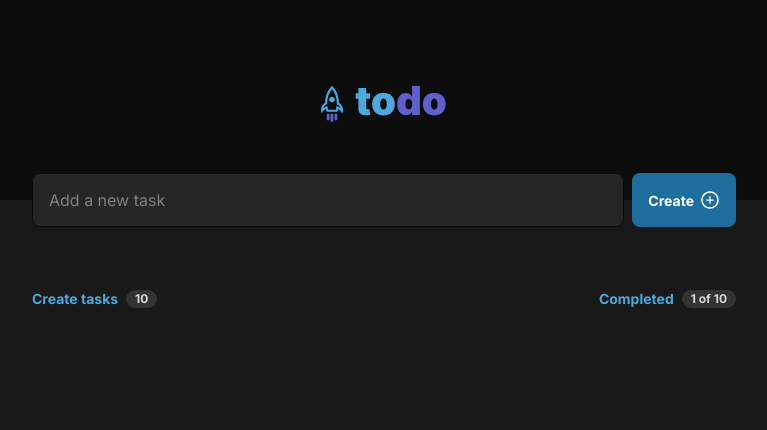
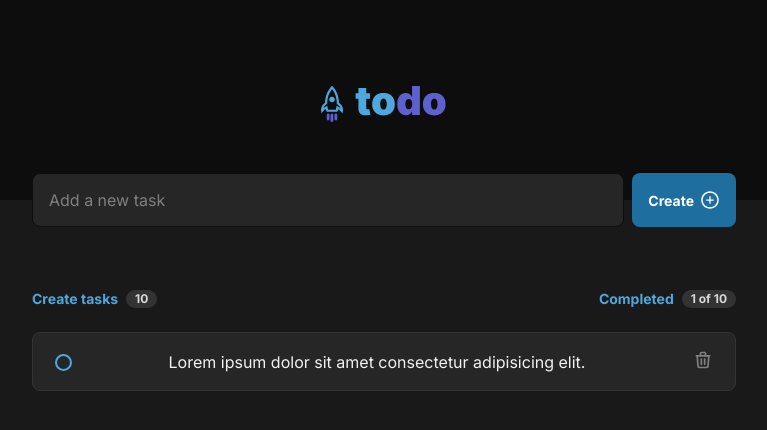
Before and after one commit to Robson-Carvalho/todo-list, a React (Vite) app: page / in a window 1280 px wide. Shown: the top 430 px of the page, without its empty margins (256-1023 px from the left). Built offline with nearby package versions, Linux system fonts and the light colour scheme.

Commit message:
:package: added task component

```diff
--- /dev/null
+++ b/src/components/Task/index.jsx
@@ -0,0 +1,20 @@
+import { Container, CheckContainer, DeleteButton } from './styles'
+import { TbTrash } from 'react-icons/tb'
+
+export const Task = () => {
+  return (
+    <>
+      <Container>
+        <CheckContainer>
+          <div />
+        </CheckContainer>
+
+        <p>Lorem ipsum dolor sit amet consectetur adipisicing elit.</p>
+
+        <DeleteButton>
+          <TbTrash size={20} />
+        </DeleteButton>
+      </Container>
+    </>
+  )
+}
--- /dev/null
+++ b/src/components/Task/styles.jsx
@@ -0,0 +1,51 @@
+import styled from 'styled-components'
+
+export const Container = styled.div`
+  width: 100%;
+  background: #262626;
+  border: 1px solid #333333;
+  padding: 16px;
+  border-radius: 8px;
+  display: flex;
+  align-items: center;
+  justify-content: space-between;
+  gap: 12px;
+`
+
+export const CheckContainer = styled.button`
+  width: 18px;
+  height: 18px;
+  background: none;
+  border: none;
+
+  div {
+    width: 17.45px;
+    height: 17.45px;
+    border-radius: 999px;
+    border: 2px solid #4EA8DE;
+    cursor: pointer;
+    transition: outline .02s;
+
+    &:hover{
+      outline: 2px solid rgba(255, 255, 255, 0.3);
+    }
+  }
+
+  svg {
+    width: 100%;
+    height: 100%;
+    color: #5E60CE;
+  }
+`
+
+export const DeleteButton = styled.button`
+  background: none;
+  border: none;
+  color: #808080;
+  cursor: pointer;
+  transition: color .2s;
+
+  &:hover{
+    color: #4EA8DE;
+  }
+`
--- a/src/components/Tasks/index.jsx
+++ b/src/components/Tasks/index.jsx
@@ -1,4 +1,5 @@
 import { Section, Header, Div } from './styles'
+import { Task } from '../Task'
 
 export const Tasks = () => {
 
@@ -19,6 +20,7 @@ export const Tasks = () => {
             <span>1 of 10</span>
           </Div>
         </Header>
+        <Task />
       </Section>
     </>
   )
```
